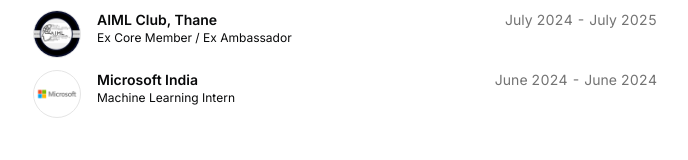
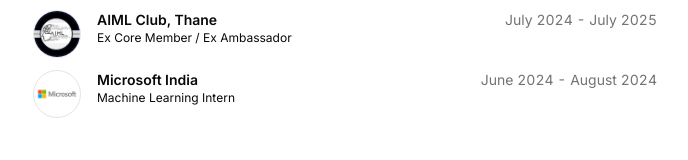
Before and after one commit to bhushankhopkarr/bhushankhopkarr.github.io, a Next.js app: page / in a window 1280 px wide. Shown: the part 440-600 px from the top of the page, without its empty margins (295-983 px from the left). Built offline with nearby package versions, Linux system fonts and the light colour scheme.

Commit message:
updated internship end date

```diff
--- a/src/data/resume.tsx
+++ b/src/data/resume.tsx
@@ -85,7 +85,7 @@ export const DATA = {
       title: "Machine Learning Intern",
       logoUrl: "/microsoft.png",
       start: "June 2024",
-      end: "June 2024",
+      end: "August 2024",
       description:
         "- Analyze petabytes of log or feature data, extract insights, and visualize trends to drive feature enhancements. \n" +
         "- Innovate and contribute feature requirements; collaborate with product teams to design next-gen AI features.\n" +
```
